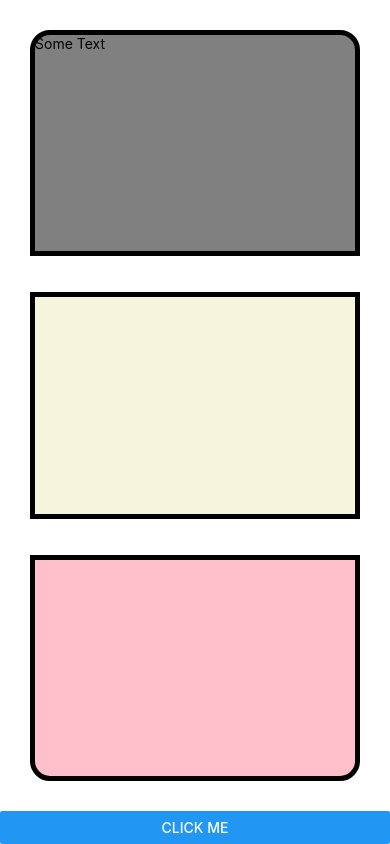
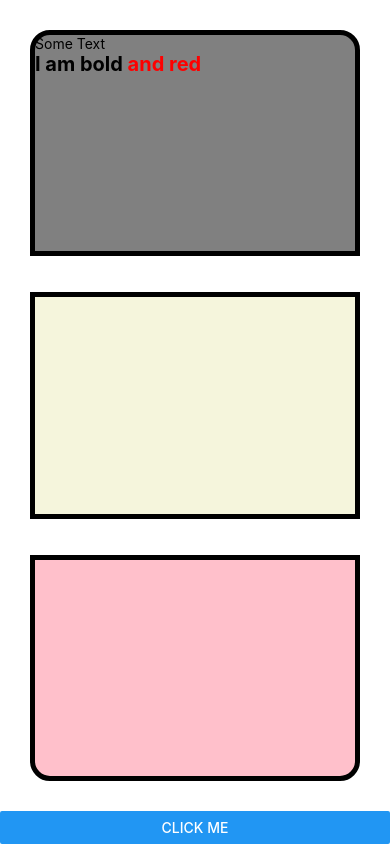
Before and after one commit to Ibrahimfathi96/learning-React-Native, a React Native app: screen / in a window 390 px wide. Built offline with nearby package versions, Linux system fonts and the light colour scheme.

Commit message:
nested text

```diff
--- a/App.js
+++ b/App.js
@@ -15,8 +15,12 @@ export default function App() {
       <View style={styles.container}>
         <View style={styles.top}>
           <Text>Some Text</Text>
+          <Text style={styles.baseText}>
+            I am bold
+            <Text style={styles.innerText}> and red</Text>
+          </Text>
         </View>
-        <View style={styles.middle} />
+        <View style={styles.middle}></View>
         <View style={styles.bottom} />
       </View>
       <View pointerEvents="none">
@@ -33,6 +37,14 @@ const styles = StyleSheet.create({
     backgroundColor: "#fff",
     padding: 20,
     margin: 10,
+  },
+  baseText: {
+    fontWeight: "bold",
+    fontSize: 20,
+  },
+  innerText: {
+    color: "red",
+    fontSize: 20,
   },
   top: {
     flex: 0.3,
```
